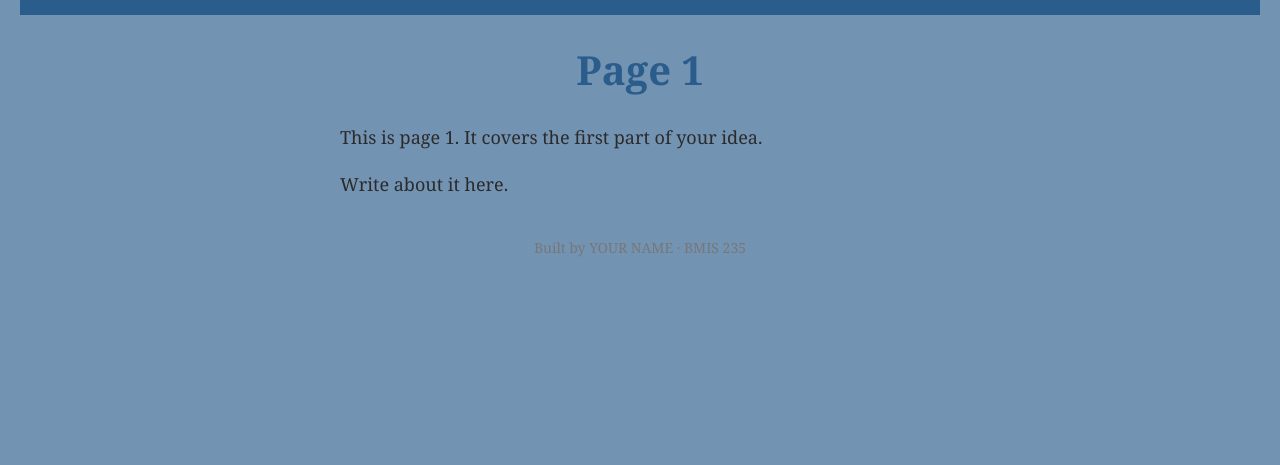
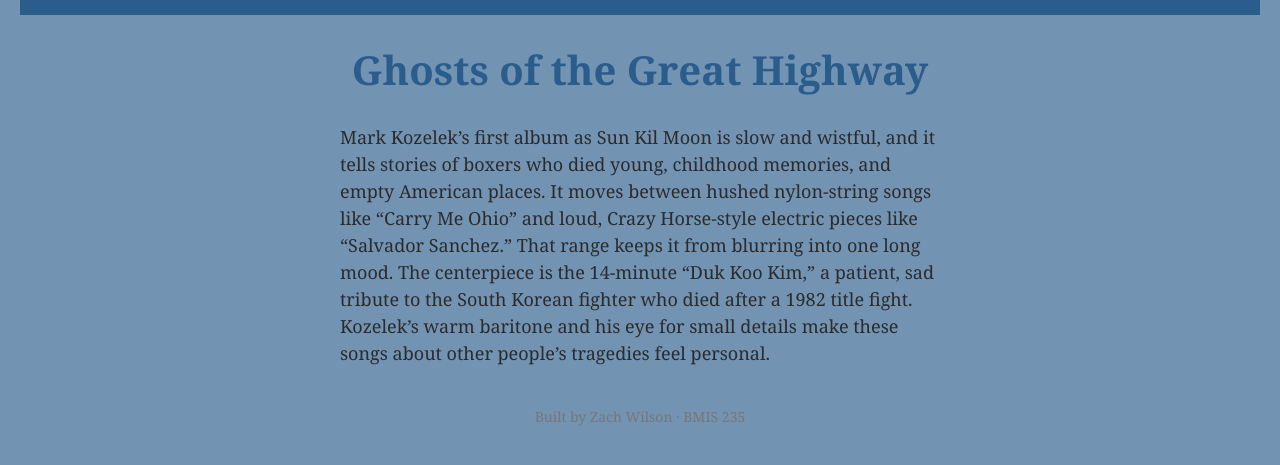
Before and after one commit to ZchWlsn/bmis235-html-3, a plain HTML site: page gotgh.html in a window 1280 px wide. Shown: the part 71-536 px from the top of the page. Drawn offline with Linux system fonts and the light colour scheme.

Commit message:
Update gotgh.html

```diff
--- a/gotgh.html
+++ b/gotgh.html
@@ -28,12 +28,12 @@
     <a href="punisher.html"><img src="img/punisher.png" alt="Punisher Button"></a>
 </nav>
 
-<h1>Page 1</h1>
-<p>This is page 1. It covers the first part of your idea.</p>
-<p>Write about it here.</p>
+<h1>Ghosts of the Great Highway</h1>
+<p>Mark Kozelek’s first album as Sun Kil Moon is slow and wistful, and it tells stories of boxers who died young, childhood memories, and empty American places. It moves between hushed nylon-string songs like “Carry Me Ohio” and loud, Crazy Horse-style electric pieces like “Salvador Sanchez.” That range keeps it from blurring into one long mood. The centerpiece is the 14-minute “Duk Koo Kim,” a patient, sad tribute to the South Korean fighter who died after a 1982 title fight. Kozelek’s warm baritone and his eye for small details make these songs about other people’s tragedies feel personal.</p>
+
 
 <!-- Footer: fill in your name -->
-<footer>Built by YOUR NAME &middot; BMIS 235</footer>
+<footer>Built by Zach Wilson &middot; BMIS 235</footer>
 
 </body>
 </html>
```
